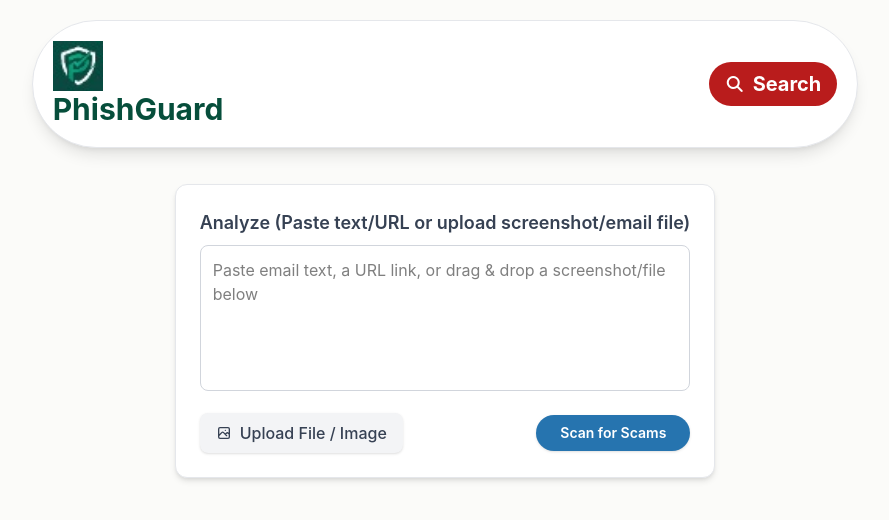
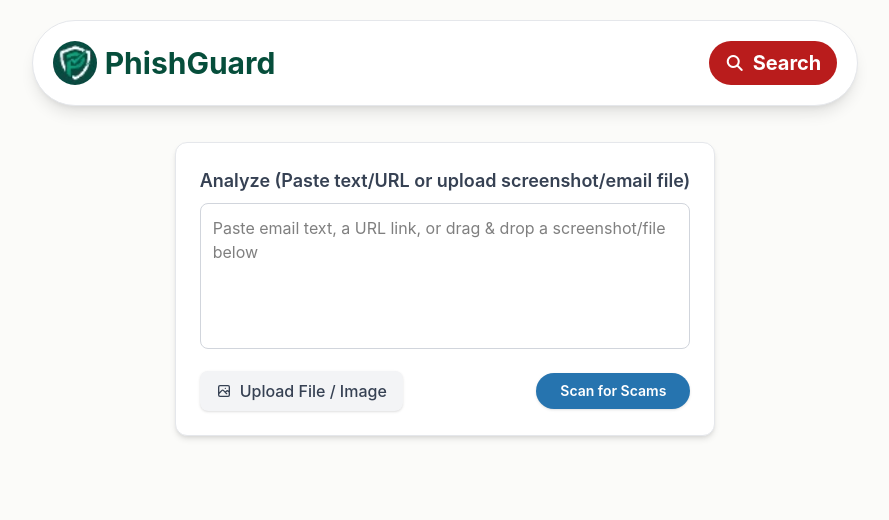
Before and after one commit to DeepKumar7106/phishguard, a React (Vite) app: page / in a window 1280 px wide. Shown: the top 520 px of the page, without its empty margins (195-1084 px from the left). Built offline with nearby package versions, Linux system fonts and the light colour scheme; a web font is replaced by a local one.

Commit message:
fix: enhance layout and styling for Header and UserInput components

```diff
--- a/src/components/Header.jsx
+++ b/src/components/Header.jsx
@@ -5,9 +5,9 @@ const Header = () => {
     <>
       <div className="titleContainer bg-card flex justify-between items-center w-8/12 p-5 border border-border rounded-full shadow-lg">
         {/* LOGO */}
-        <div className="title-container">
+        <div className="title-container flex items-center gap-2">
           <span className="logo">
-            <img src={logo} width="50" height="50" alt="PhishGuard Logo" />
+            <img src={logo} alt="PhishGuard Logo"  className="w-11 h-11 rounded-full"/>
           </span>
           <h1 className="title font-bold text-3xl text-primary">PhishGuard</h1>
         </div>
--- a/src/components/UserInput.jsx
+++ b/src/components/UserInput.jsx
@@ -14,7 +14,7 @@ const UserInput = () => {
           <textarea
             id="inputContent"
             rows="5"
-            class="p-3 border border-gray-300 rounded-lg focus:ring-2 focus:ring-emerald-400 focus:outline-none text-md text-texts-primary w-full resize-none"
+            class="p-3 border border-gray-300 rounded-lg focus:ring-2 focus:ring-emerald-600 focus:outline-none text-md text-texts-primary w-full resize-none"
             placeholder="Paste email text, a URL link, or drag & drop a screenshot/file below"
           ></textarea>
         </div>
```
